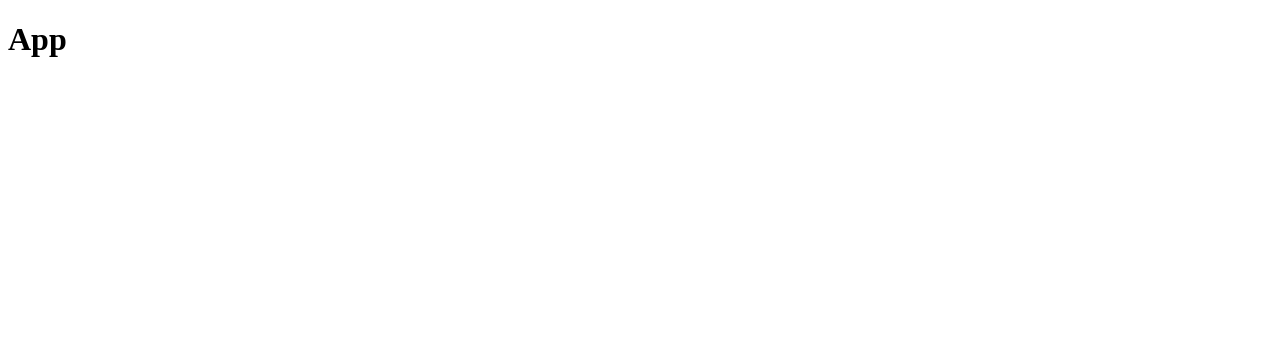
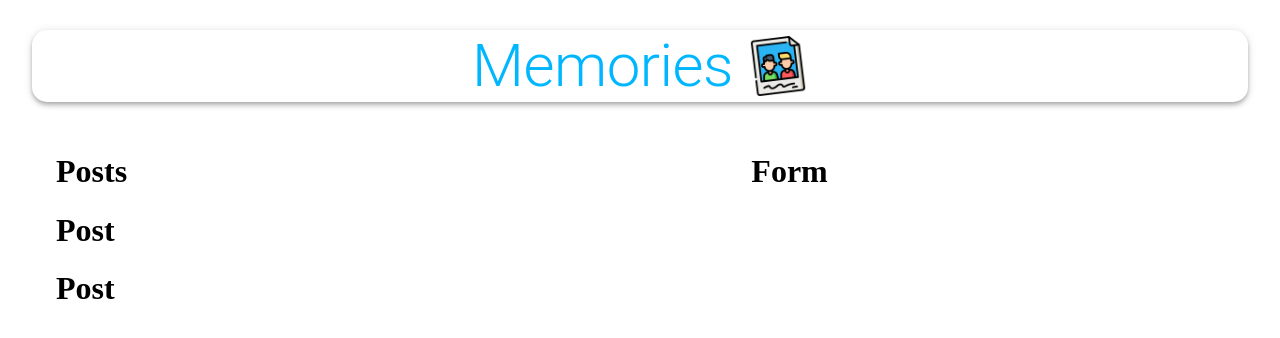
Before and after one commit to ishaan10dutta/client, a React (Create React App) app: page / in a window 1280 px wide. Shown: the top 338 px of the page. Built offline with nearby package versions, Linux system fonts and the light colour scheme.

Commit message:
Added basic stylesheets.

```diff
--- a/src/App.js
+++ b/src/App.js
@@ -1,11 +1,31 @@
 import React from "react";
+import {Container, AppBar, Typography, Grow, Grid} from '@material-ui/core';
+import memories from './images/memories.png';
+import Posts from './components/Posts/Posts';
+import Form from './components/Form/Form';
+import useStyles from './styles';
 
 const App = () => {
+    const classes = useStyles();
     return (
-        <div>
-            <h1>App</h1>
-        </div>
+        <Container maxWidth="lg">
+            <AppBar className={classes.appBar} position="static" color="inherit">
+                <Typography className={classes.heading} variant="h2" align="center">Memories</Typography>
+                <img className={classes.image} src={memories} alt="memories" height="60"></img>
+            </AppBar>
+            <Grow in>
+                <Container>
+                <Grid container justify="space between" alignItems="stretch" spacing={3}>
+                    <Grid item sc={12} sm={7}>
+                        <Posts/>
+                    </Grid>
+                    <Grid item sc={12} sm={4}>
+                        <Form/>
+                    </Grid>
+                    </Grid>
+                </Container>
+            </Grow>
+        </Container>
     )
 };
-
 export default App;
--- /dev/null
+++ b/src/api/index.js
@@ -0,0 +1,5 @@
+import axios from 'axios';
+
+const url = 'http://localhost:5000/posts';
+
+export const fetchPosts = () => axios.get(url);
--- /dev/null
+++ b/src/components/Form/Form.js
@@ -0,0 +1,11 @@
+import React from "react";
+
+import useStyles from './styles';
+const Form = () => {
+    const classes = useStyles();
+    return (
+        <h1>Form</h1>
+    )
+}
+
+export default Form;
--- /dev/null
+++ b/src/components/Form/styles.js
@@ -0,0 +1,24 @@
+import { makeStyles } from '@material-ui/core/styles';
+
+export default makeStyles((theme) => ({
+  root: {
+    '& .MuiTextField-root': {
+      margin: theme.spacing(1),
+    },
+  },
+  paper: {
+    padding: theme.spacing(2),
+  },
+  form: {
+    display: 'flex',
+    flexWrap: 'wrap',
+    justifyContent: 'center',
+  },
+  fileInput: {
+    width: '97%',
+    margin: '10px 0',
+  },
+  buttonSubmit: {
+    marginBottom: 10,
+  },
+}));
--- /dev/null
+++ b/src/components/Posts/Post/Post.js
@@ -0,0 +1,11 @@
+import React from "react";
+import useStyles from './styles';
+
+const Post = () => {
+    const classes = useStyles();
+    return (
+        <h1>Post</h1>
+    )
+}
+
+export default Post;
--- /dev/null
+++ b/src/components/Posts/Post/styles.js
@@ -0,0 +1,52 @@
+import { makeStyles } from '@material-ui/core/styles';
+
+export default makeStyles({
+  media: {
+    height: 0,
+    paddingTop: '56.25%',
+    backgroundColor: 'rgba(0, 0, 0, 0.5)',
+    backgroundBlendMode: 'darken',
+  },
+  border: {
+    border: 'solid',
+  },
+  fullHeightCard: {
+    height: '100%',
+  },
+  card: {
+    display: 'flex',
+    flexDirection: 'column',
+    justifyContent: 'space-between',
+    borderRadius: '15px',
+    height: '100%',
+    position: 'relative',
+  },
+  overlay: {
+    position: 'absolute',
+    top: '20px',
+    left: '20px',
+    color: 'white',
+  },
+  overlay2: {
+    position: 'absolute',
+    top: '20px',
+    right: '20px',
+    color: 'white',
+  },
+  grid: {
+    display: 'flex',
+  },
+  details: {
+    display: 'flex',
+    justifyContent: 'space-between',
+    margin: '20px',
+  },
+  title: {
+    padding: '0 16px',
+  },
+  cardActions: {
+    padding: '0 16px 8px 16px',
+    display: 'flex',
+    justifyContent: 'space-between',
+  },
+});
--- /dev/null
+++ b/src/components/Posts/Posts.js
@@ -0,0 +1,16 @@
+import React from "react";
+import Post from './Post/Post';
+import useStyles from './styles';
+
+const Posts = () => {
+    const classes = useStyles();
+    return (
+        <>
+        <h1>Posts</h1>
+        <Post />
+        <Post />
+        </>
+    );
+}
+
+export default Posts;
--- /dev/null
+++ b/src/components/Posts/styles.js
@@ -0,0 +1,14 @@
+import { makeStyles } from '@material-ui/core/styles';
+
+export default makeStyles((theme) => ({
+  mainContainer: {
+    display: 'flex',
+    alignItems: 'center',
+  },
+  smMargin: {
+    margin: theme.spacing(1),
+  },
+  actionDiv: {
+    textAlign: 'center',
+  },
+}));
--- /dev/null
+++ b/src/styles.js
@@ -0,0 +1,18 @@
+import { makeStyles } from '@material-ui/core/styles';
+
+export default makeStyles(() => ({
+  appBar: {
+    borderRadius: 15,
+    margin: '30px 0',
+    display: 'flex',
+    flexDirection: 'row',
+    justifyContent: 'center',
+    alignItems: 'center',
+  },
+  heading: {
+    color: 'rgba(0,183,255, 1)',
+  },
+  image: {
+    marginLeft: '15px',
+  },
+}));
```
Also changed, not shown: src/images/memories.png (added).
